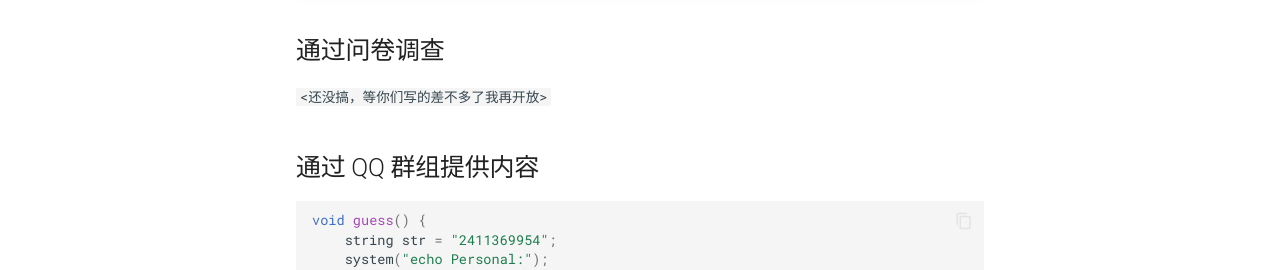
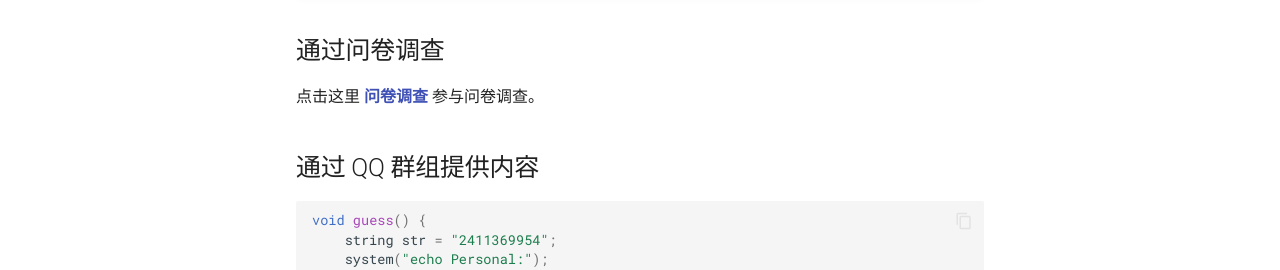
Before and after one commit to teriyakisushi/TUCiM, an MkDocs documentation site: the page built from docs/join_contribute.md, in a window 1280 px wide and 900 px high. Shown: the part 384-654 px from the top of the window. Built offline with MkDocs 1.6.1 and Material for MkDocs 9.7.7, drawn with Linux system fonts in a browser that asks for light colours; comment, search, counter and statistics services are not loaded.

Commit message:
新增问卷调查链接

````diff
--- a/docs/join_contribute.md
+++ b/docs/join_contribute.md
@@ -5,7 +5,8 @@
 	编写请参照[贡献指南](edit/main.md)，按照本项目要求的规范格式参与编写，本项目使用[mkdocs-material](https://squidfunk.github.io/mkdocs-material/)主题，你可以参照官方文档对本项目进行自定义修改。若您是对文档知识的补充或内容勘误，可**通过问卷调查**形式参与
 
 ## 通过问卷调查
-`<还没搞，等你们写的差不多了我再开放>`
+
+点击这里 [**问卷调查**](https://www.wenjuan.com/s/UZBZJvmsjpz/) 参与问卷调查。
 
 ## 通过 QQ 群组提供内容
 ```cpp
````
Also changed, not shown: docs/edit/main.md (+1 -1 lines).
